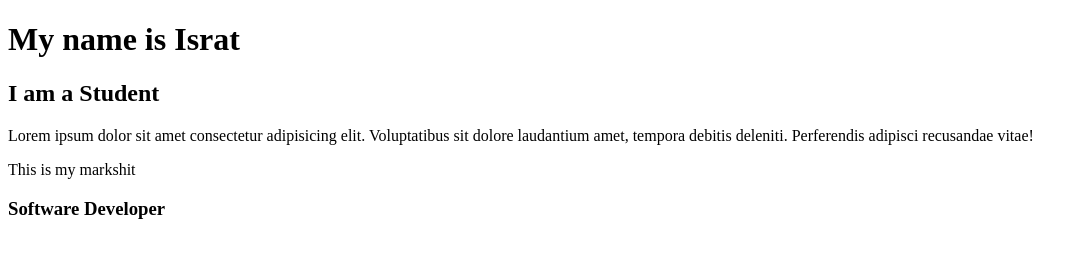
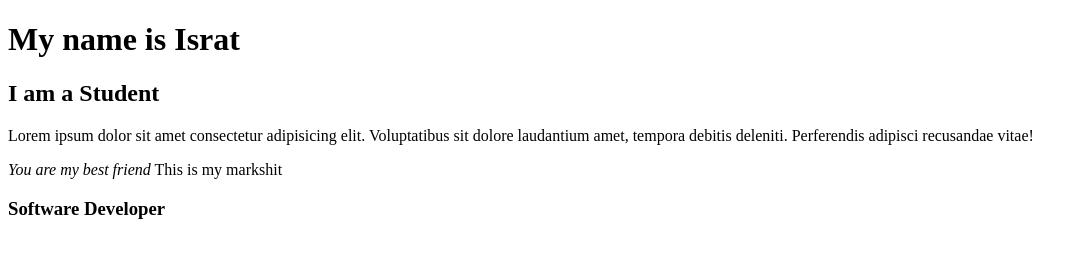
Before and after one commit to Israt3595/My-new-project, a plain HTML site: page index.html in a window 1280 px wide. Shown: the whole page, without its empty margins (0-1087 px from the left). Drawn offline with Linux system fonts and the light colour scheme.

Commit message:
Update index.html

```diff
--- a/index.html
+++ b/index.html
@@ -10,7 +10,9 @@
  <h1>My name is Israt</h1>
     <h2> I am a Student</h2>
  <p>Lorem ipsum dolor sit amet consectetur adipisicing elit. Voluptatibus sit dolore laudantium amet, tempora debitis deleniti. Perferendis adipisci recusandae vitae!</p>
- <table> This is my markshit</table>
+    <i>You are my best friend</i>
+    <table> This is my markshit</table>
  <h3>Software Developer</h3>
+
 </body>
 </html>
```
